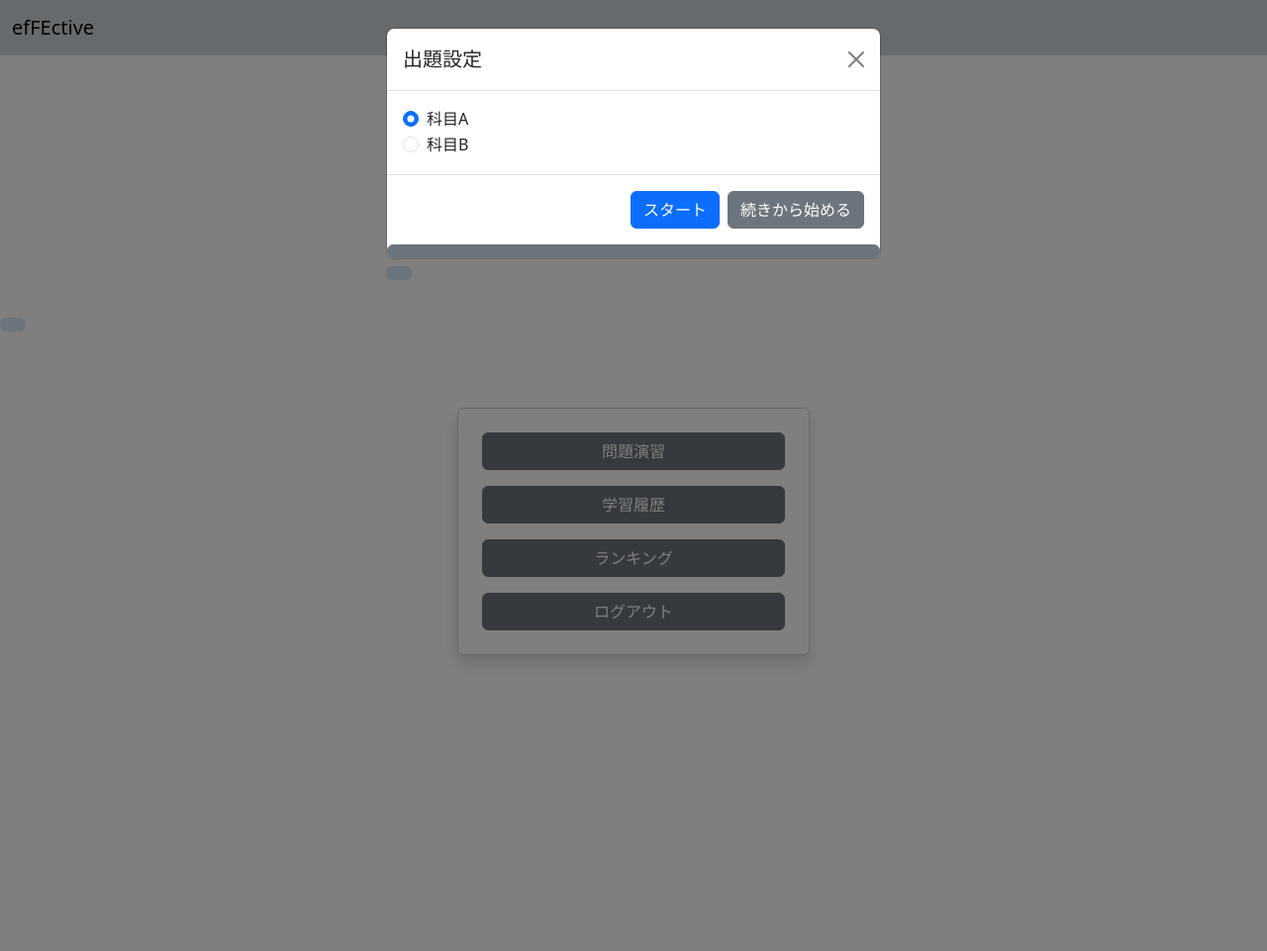
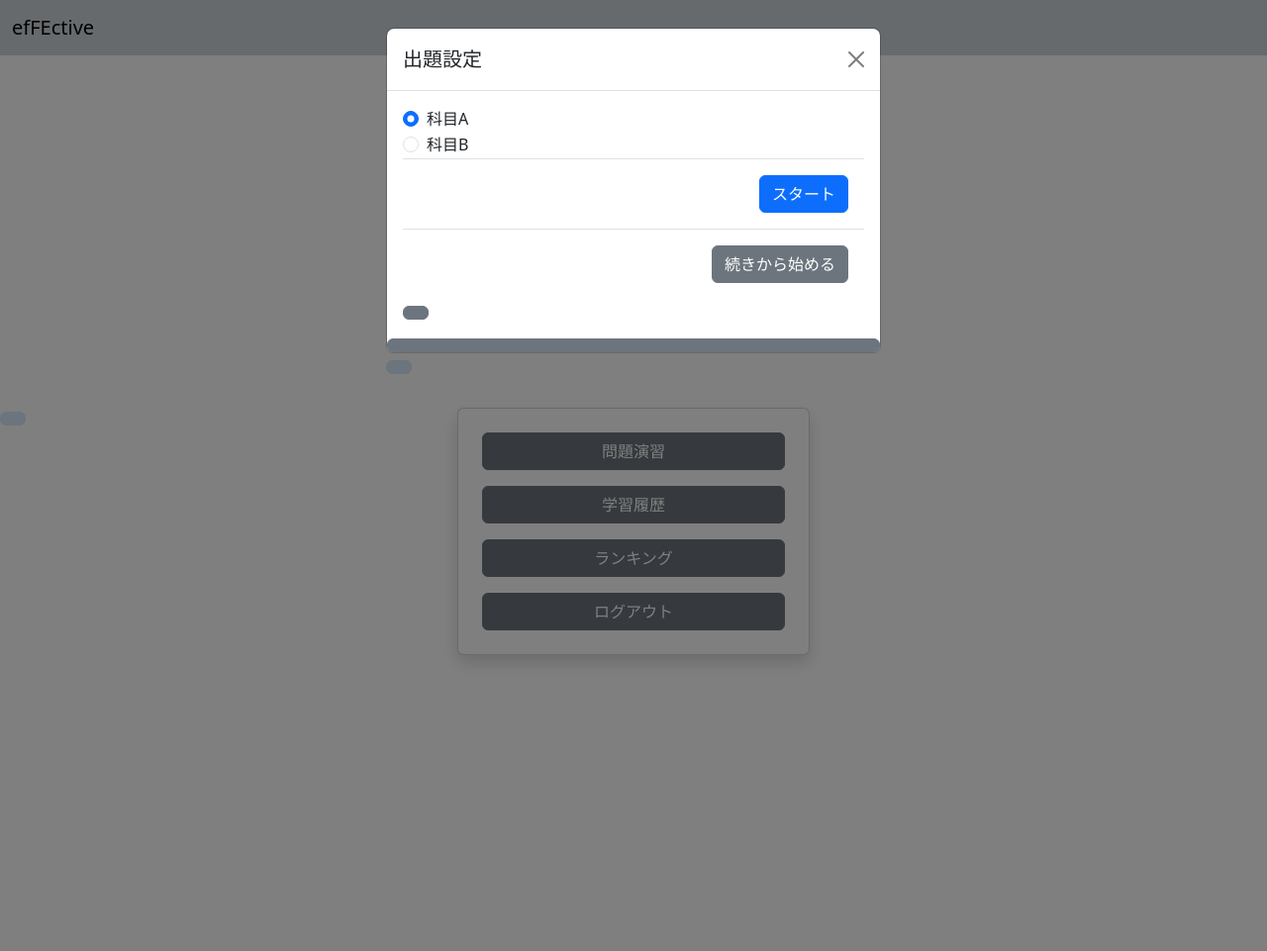
Before and after one commit to hackathon-winter/efFEctive, a Django app: page /home/ in a window 1280 px wide, after a click on "問題演習". Shown: the whole page at 99% size. Run offline with Django 4.2, Linux system fonts and the light colour scheme; the visitor is signed in with stand-in values (Sample User, id 1); parts of the project's set-up code (start-up, migrations or seed data) failed here and were passed over; some libraries are stand-ins or nearby versions.

Commit message:
[fix]ログアウト処理を修正

```diff
--- a/templates/home.html
+++ b/templates/home.html
@@ -9,9 +9,9 @@
             <div class="col-md-4">
                 <div class="card shadow p-4">
                     <a class="btn btn-secondary mb-3" data-bs-toggle="modal" data-bs-target="#selectModeModal">問題演習</a>
-                    <a class="btn btn-secondary mb-3" href="">学習履歴</a>
-                    <a class="btn btn-secondary mb-3" href="">ランキング</a>
-                    <a class="btn btn-secondary" href="{% url 'logout' %}">ログアウト</a>
+                    <a class="btn btn-secondary mb-3" href="{% url 'learning_history' %}">学習履歴</a>
+                    <a class="btn btn-secondary mb-3" href="{% url 'ranking' %}">ランキング</a>
+                    <button class="btn btn-secondary" onclick="logoutUser()">ログアウト</button>
                 </div>
             </div>
         </div>
@@ -27,6 +27,8 @@
         <button type="button" class="btn-close" data-bs-dismiss="modal" aria-label="Close"></button>
       </div>
       <div class="modal-body">
+        <form id="select-subject-form" method="POST" action="{% url 'list_questions' %}">
+          {% csrf_token %}
         <div class="form-check">
           <input class="form-check-input" type="radio" name="subject" value="A" checked>
           <label class="form-check-label">科目A</label>
@@ -35,10 +37,13 @@
           <input class="form-check-input" type="radio" name="subject" value="B">
           <label class="form-check-label">科目B</label>
         </div>
-              </div>
-      <div class="modal-footer">
-        <button type="submit" class="btn btn-primary" href="">スタート</button>
-        <a type="button" class="btn btn-secondary" href="">続きから始める</b>
+        <div class="modal-footer">
+          <button type="submit" class="btn btn-primary">スタート</button>
+        </div>
+        </form>
+        <div class="modal-footer">
+        <a class="btn btn-secondary" href="{% url 'continue_questions' %}">続きから始める</b>
+        </div>
       </div>
     </div>
   </div>
```
